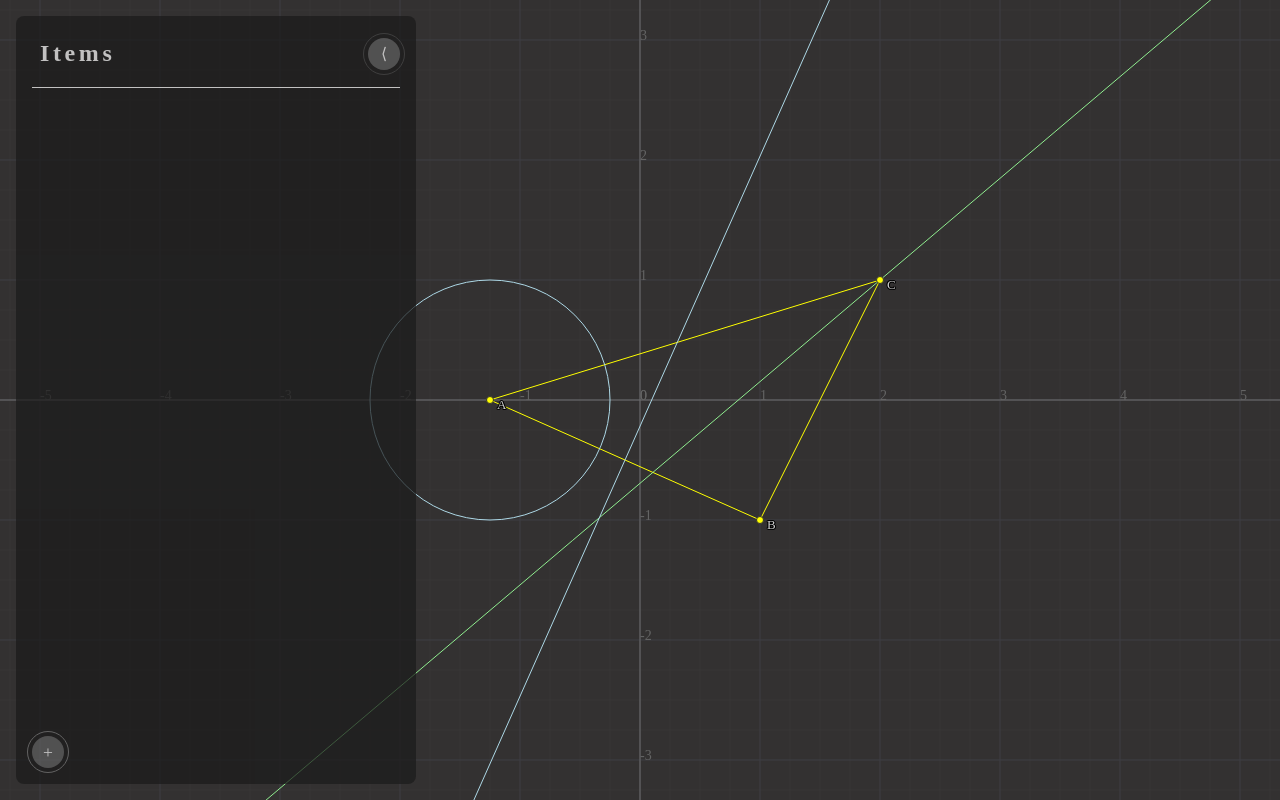
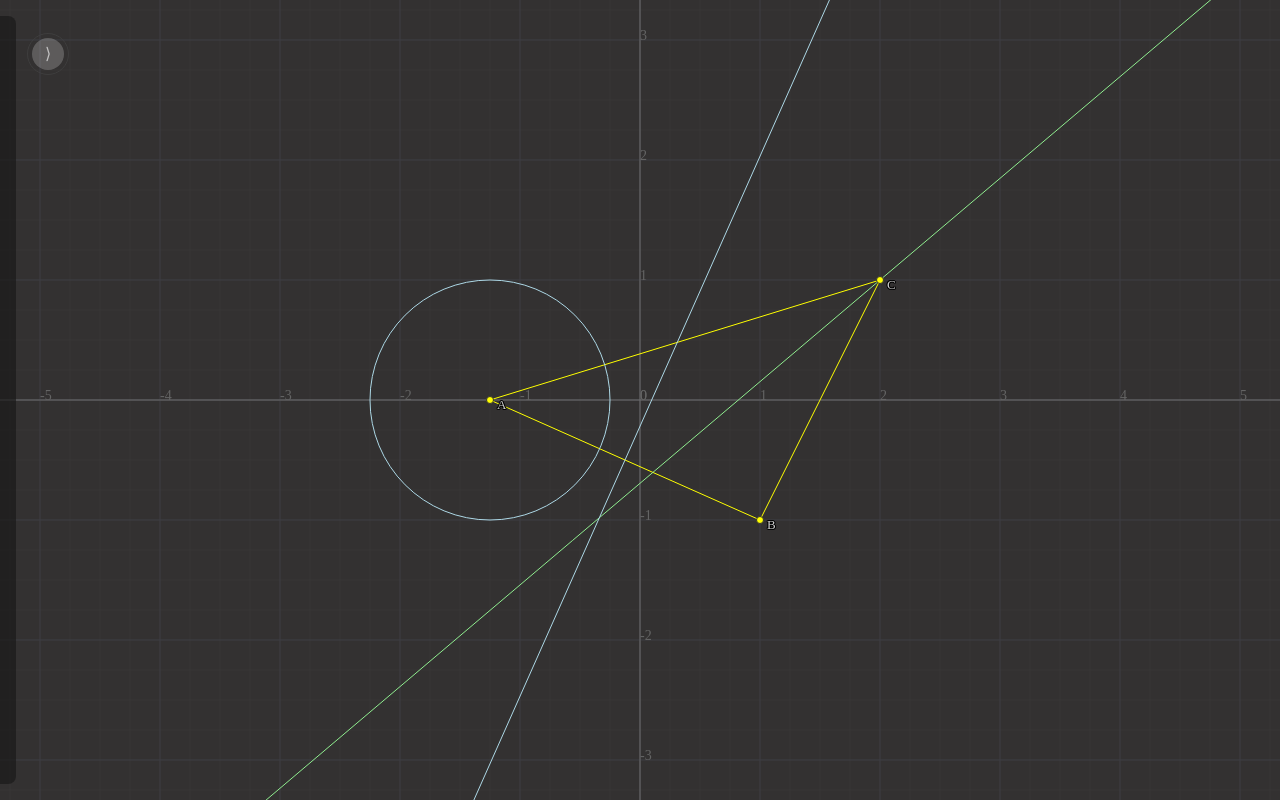
Before and after one commit to nitasn/geo-jitsu, a React (Vite) app: page / in a window 1280 px wide. Built offline with nearby package versions, Linux system fonts and the light colour scheme.

Commit message:
added (an empty) menu

```diff
--- a/src/menu/Menu.jsx
+++ b/src/menu/Menu.jsx
@@ -6,7 +6,7 @@ const e = React.createElement;
 const objects = {};
 
 export default () => {
-  const [isOpen, setIsOpen] = React.useState(true);
+  const [isOpen, setIsOpen] = React.useState(false);
 
   const onOpenCloseBtnClick = React.useCallback(() => {
     setIsOpen((current) => !current);
```
